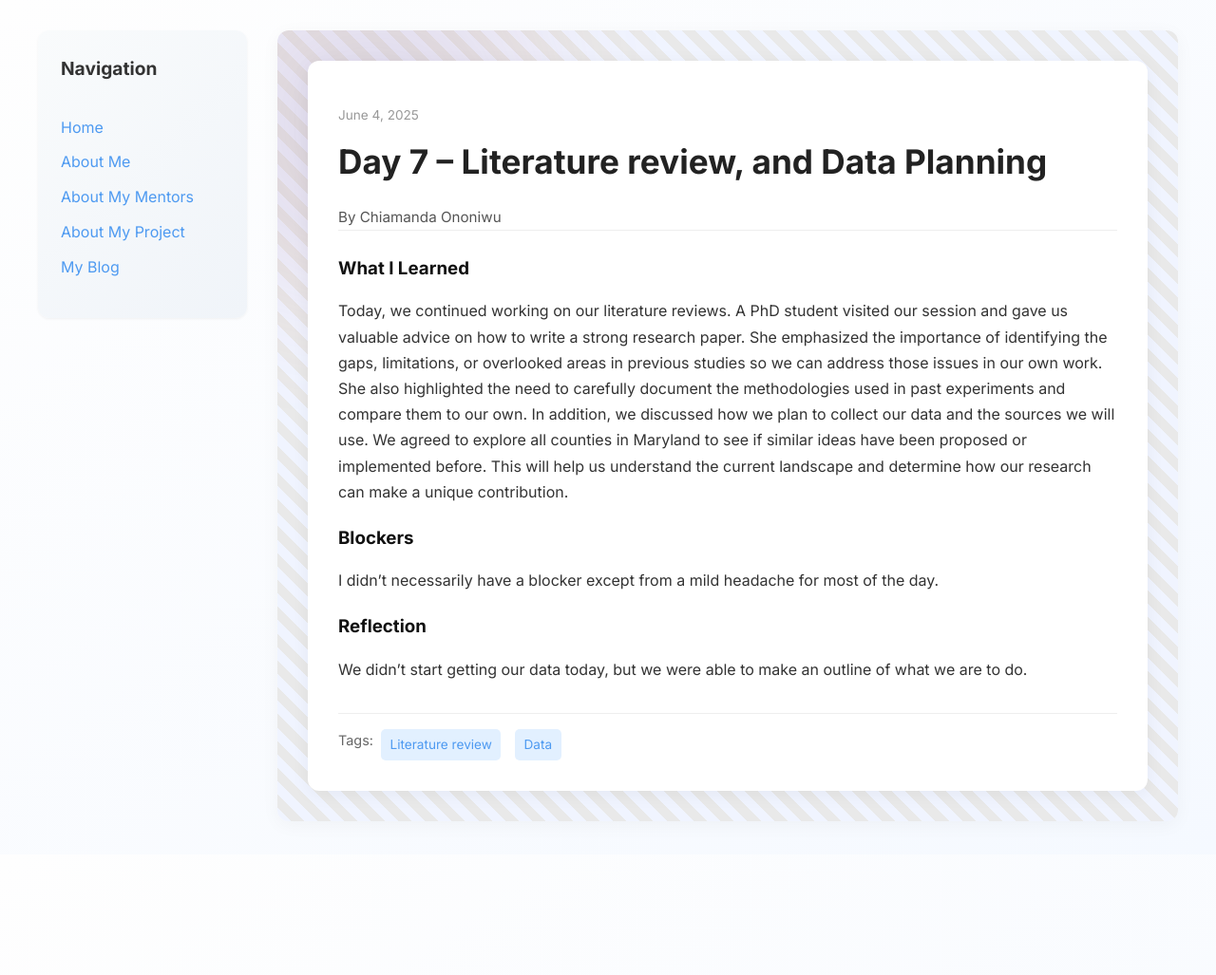
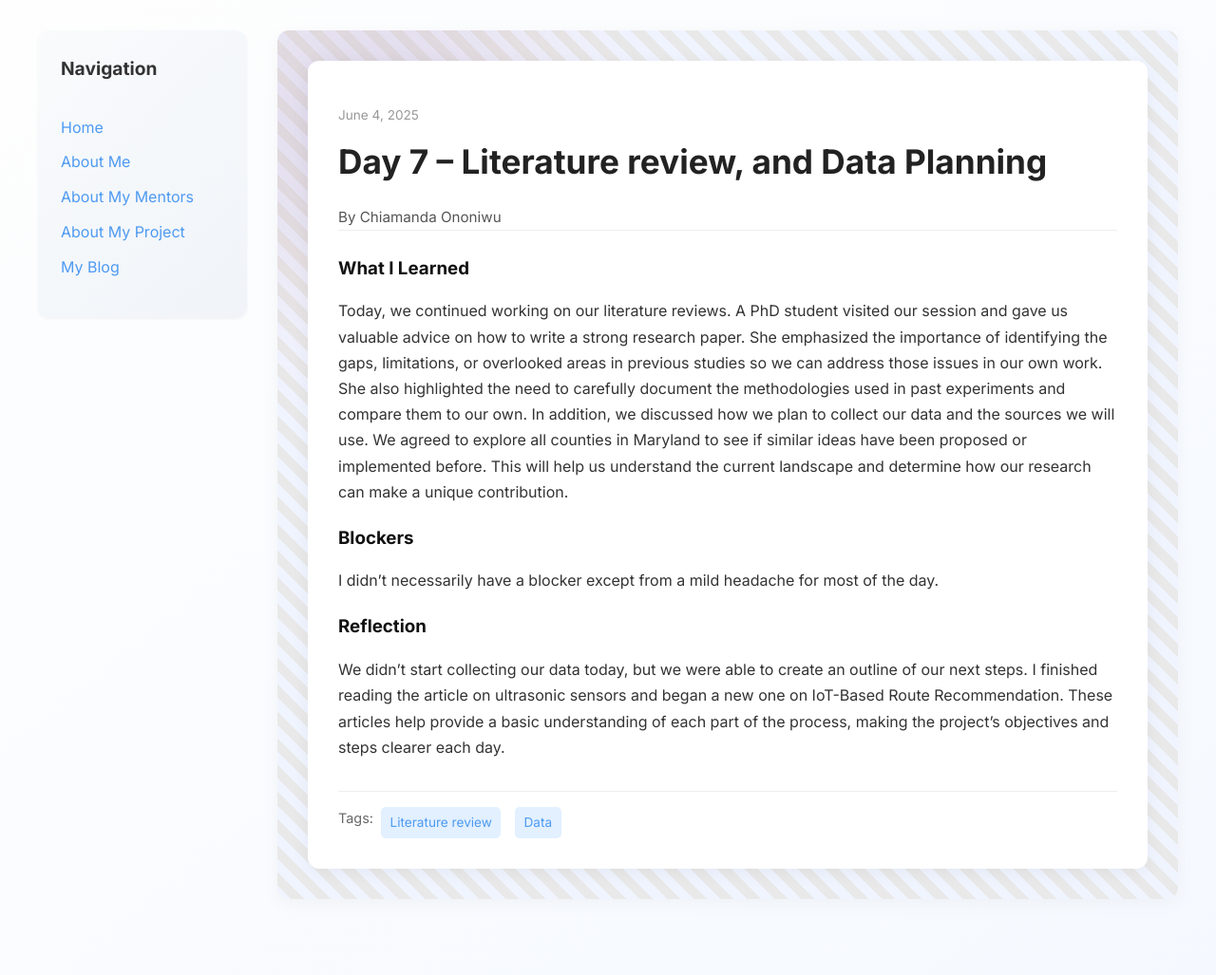
Before and after one commit to Chiamanda07/Chiamanda07.github.io, a Jekyll site: the page built from _posts/2025-06-04-day-7.md, in a window 1280 px wide. Shown: the whole page at 95% size. Built offline with Jekyll 4.4.1, drawn with Linux system fonts in a browser that asks for light colours; before the commit the page ends 900 px from its top, so only the background shows below that.

Commit message:
Update 2025-06-04-day-7.md

```diff
--- a/_posts/2025-06-04-day-7.md
+++ b/_posts/2025-06-04-day-7.md
@@ -14,5 +14,5 @@
   I didn't necessarily have a blocker except from a mild headache for most of the day.
 
 reflection: |
-  We didn't start getting our data today, but we were able to make an outline of what we are to do.
+  We didn’t start collecting our data today, but we were able to create an outline of our next steps. I finished reading the article on ultrasonic sensors and began a new one on IoT-Based Route Recommendation. These articles help provide a basic understanding of each part of the process, making the project’s objectives and steps clearer each day.
 ---
```
